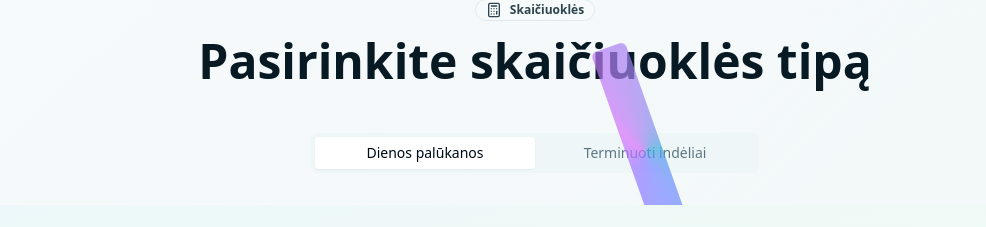
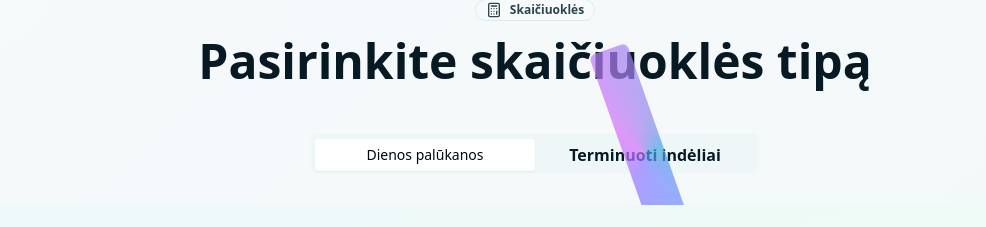
Before and after one commit to Alfonsas30/secure-yield-portal-build, a React (Vite) app: page / in a window 1280 px wide. Shown: the part 2274-2501 px from the top of the page, without its empty margins (105-1091 px from the left). Built offline with nearby package versions, Linux system fonts and the light colour scheme.

Commit message:
Fix: Bold "Terminuoti indėliai" text
Bolded the "Terminuoti indėliai" text in `src/pages/Index.tsx` and adjusted its styling to increase font size and add a bold font weight.

```diff
--- a/src/pages/Index.tsx
+++ b/src/pages/Index.tsx
@@ -44,7 +44,7 @@ const Index = () => {
               <TabsTrigger value="daily" className="text-sm">Dienos palūkanos</TabsTrigger>
               <TabsTrigger
                 value="term"
-                className="text-sm relative before:content-[''] before:absolute before:inset-[-2px] before:rounded-md before:bg-conic-gradient before:animate-rotating-border before:opacity-70 hover:before:opacity-100 transition-all duration-300 after:content-[''] after:absolute after:inset-0 after:bg-background after:rounded-sm after:z-[-1]"
+                className="text-base font-bold text-slate-900 relative before:content-[''] before:absolute before:inset-[-2px] before:rounded-md before:bg-conic-gradient before:animate-rotating-border before:opacity-70 hover:before:opacity-100 transition-all duration-300 after:content-[''] after:absolute after:inset-0 after:bg-background after:rounded-sm after:z-[-1]"
               >
                 Terminuoti indėliai
               </TabsTrigger>
```
